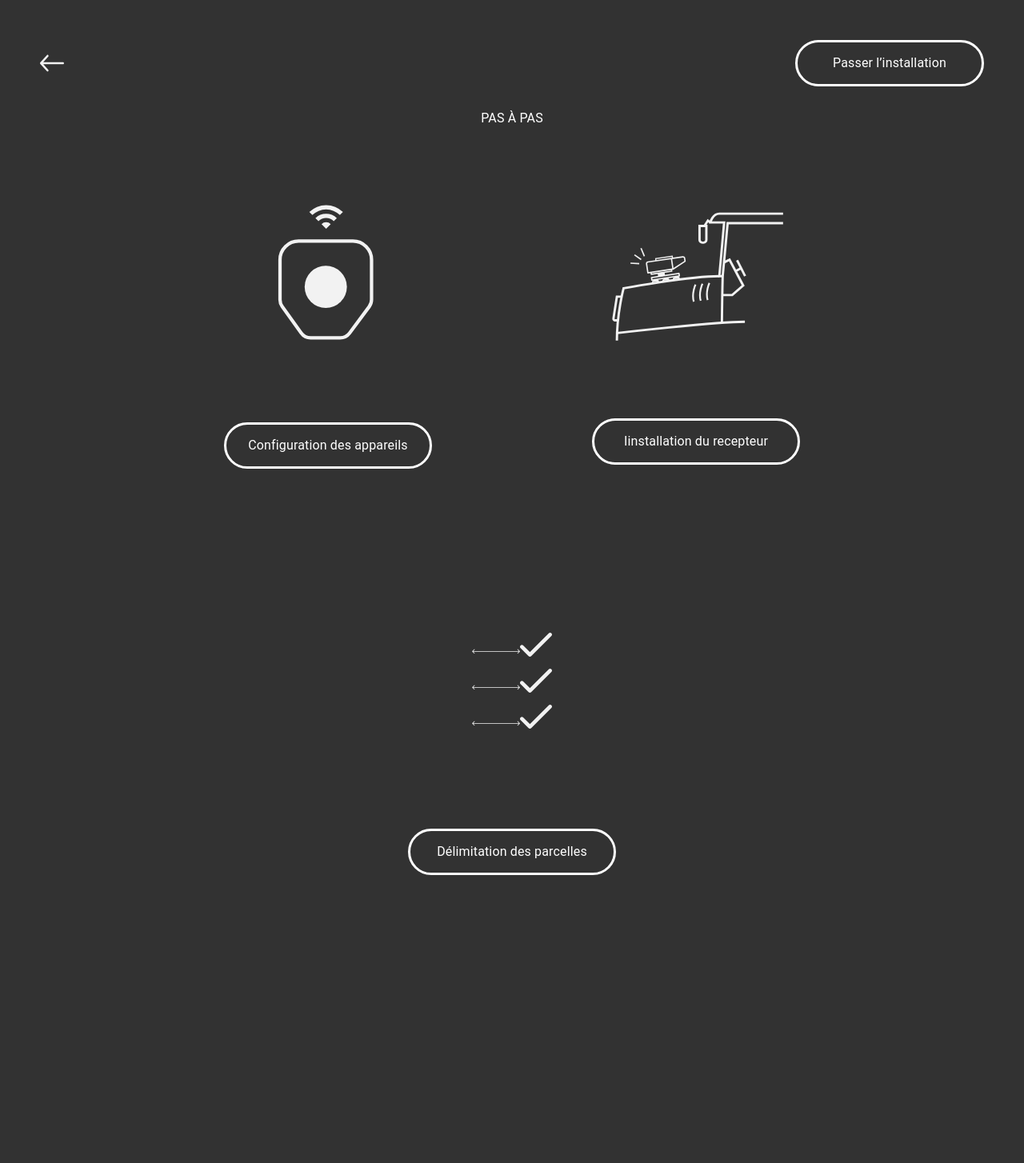
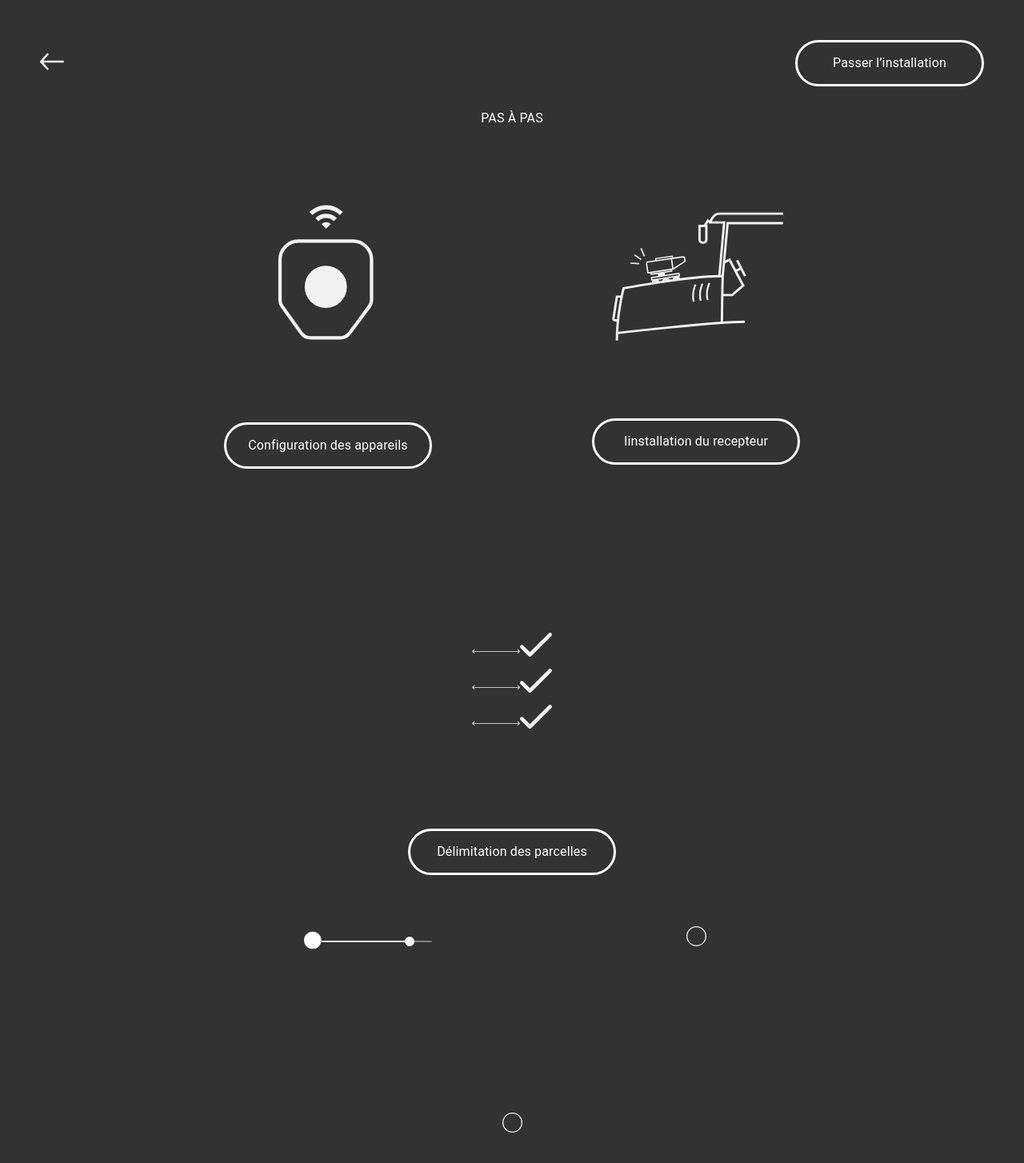
Before and after one commit to shreyabkatte/internship-assignment, a React (Create React App) app: page /configuration in a window 1280 px wide. Shown: the top 1454 px of the page at 80% size. Before the commit the page ends 1204 px from the top, so only its background shows below. Built offline with nearby package versions, Linux system fonts and the light colour scheme.

Commit message:
Update Config1

```diff
--- a/src/screens/config1.js
+++ b/src/screens/config1.js
@@ -8,7 +8,9 @@ import RécepteurEmbarquéIcon from "../icons/Récepteur-embarqué";
 import OkIcon from "../icons/ok"
 import DistanceIcon from "../icons/distance";
 import CircleIcon from "../icons/Circle"
+import Slider from '@material-ui/core/Slider';
 import {Link} from "react-router-dom";
+import { useHistory } from "react-router-dom";
 import './style.css';
 
 
@@ -40,6 +42,7 @@ const style = {
 const Register = () => {
     const [spacing, setSpacing] = React.useState(10);
     const classes = useStyles();
+    const history = useHistory();
 
     const handleChange = (event) => {
         setSpacing(Number(event.target.value));
@@ -50,7 +53,10 @@ const Register = () => {
             <Grid container className={classes.root} >
                 <div className="app-bar" style={{ display: "flex" }}>
                     {/* <SvgIcon children={<NavigateIcon width="30px" height="30px" />} htmlColor="red"/> */}
-                    <NavigateIcon width="30px" height="30px" />
+                    <div onClick={() => history.goBack()}>
+                        <NavigateIcon width="30px" height="30px" />
+                        </div>
+
                     <div style={{
                         border: "solid white", width: "20%", padding: "16px", borderRadius: "30px",
                         textAlign: "center"
@@ -117,6 +123,34 @@ const Register = () => {
                         </Grid>
 
                     </Grid>
+
+                </Grid>
+                <Grid item xs={12} style={{height:"100px",marginTop:"-50px"}}>
+                    <Grid container justify="center" alignItems="center" spacing={10}>
+
+                        <Grid item style={{ margin: "60px", minWidth: "340px", textAlign: "center", paddingTop: "0px" }}>
+
+                        <div style={{display:"flex", marginLeft:"100px",marginTop:"39px"}}>
+                        <CircleIcon fill={"white"} style={{fill:"white"}}/>
+                        <Slider   defaultValue={80} style={{color:"white"}}/>
+                        </div>
+
+
+                        </Grid>
+
+                        <Grid item style={{ margin: "60px", minWidth: "340px", textAlign: "center", paddingTop: "30px" }}>
+
+                            <CircleIcon />
+                        </Grid>
+
+                        <Grid item style={{ margin: "60px", minWidth: "340px", textAlign: "center" }}>
+
+                             <CircleIcon />
+
+                        </Grid>
+
+                    </Grid>
+
                 </Grid>
             </Grid>
         </div>
```
